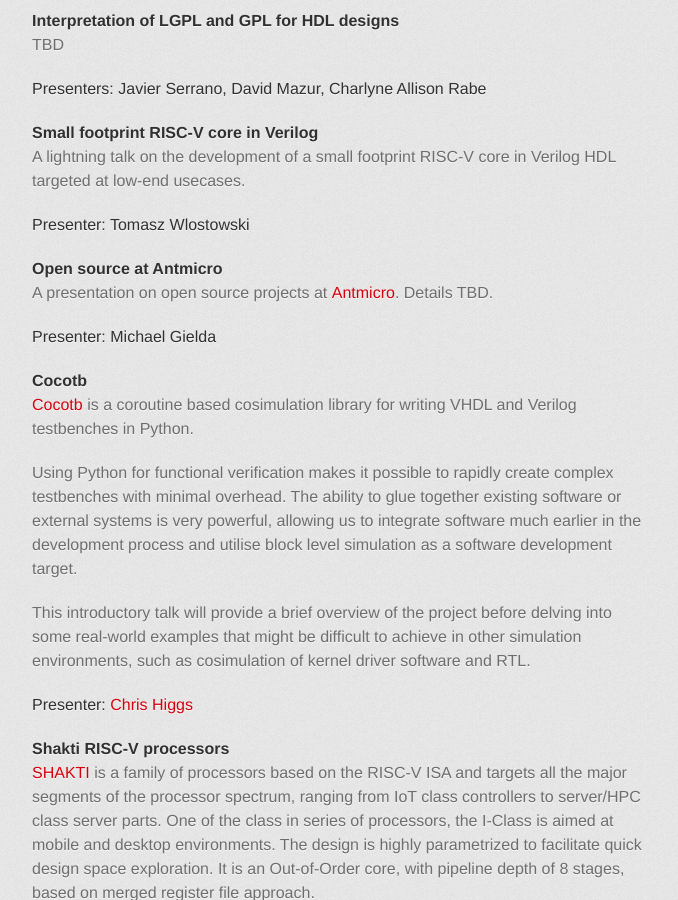
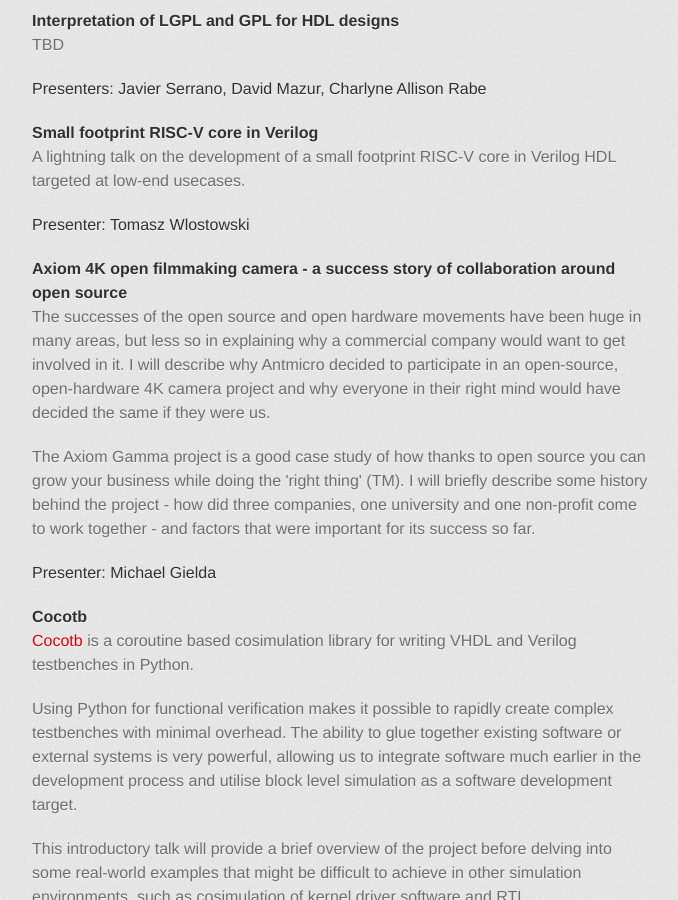
Before and after one commit to fossi-foundation/orconf, a Jekyll site: the page index.html, which Jekyll copies as it is, in a window 1280 px wide and 900 px high, scrolled down 4980 px. Shown: the whole window, without its empty margins (298-976 px from the left). Built offline with Jekyll 4.4.1, drawn with Linux system fonts in a browser that asks for light colours; some web fonts are replaced.

Commit message:
Add Axiom presentation

```diff
--- a/index.html
+++ b/index.html
@@ -207,8 +207,12 @@
 	  <h5>Presenter: <a name="tomasz" class="anchor" href="#tomasz"><span class="octicon octicon-link"></span></a>Tomasz Wlostowski</h5>
 	  <p></p>
 
-	  <h4><a name="antmicro" class="anchor" href="#antmicro"><span class="octicon octicon-link"></span></a>Open source at Antmicro</h4>
-	  <p>A presentation on open source projects at <a target="_blank" href="http://www.antmicro.com/">Antmicro</a>. Details TBD.</p>
+	  <h4><a name="axiom" class="anchor" href="#axiom"><span class="octicon octicon-link"></span></a>Axiom 4K open filmmaking camera - a success story of collaboration around open source</h4>
+	  <p>The successes of the open source and open hardware movements have been huge in many areas, but less so in explaining why a commercial company would want to get involved in it. I will describe why Antmicro decided to participate in an open-source, open-hardware 4K camera project and why everyone in their right mind would have decided the same if they were us.
+	    </p>
+	  <p>The Axiom Gamma project is a good case study of how thanks to open source you can grow your business while doing the 'right thing' (TM).
+	    I will briefly describe some history behind the project - how did three companies, one university and one non-profit come to work together - and factors that were important for its success so far.
+	  </p>
 	  <h5>Presenter: <a name="gielda" class="anchor" href="#gielda"><span class="octicon octicon-link"></span></a>Michael Gielda</h5>
 	  <p></p>
 
```
Also changed, not shown: schedule.md (+1 -1 lines).
